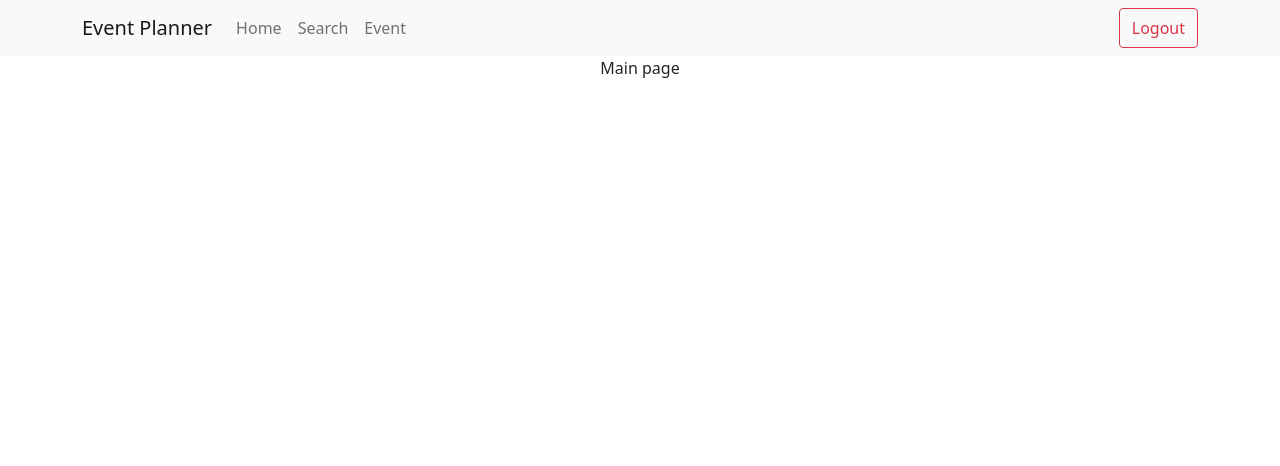
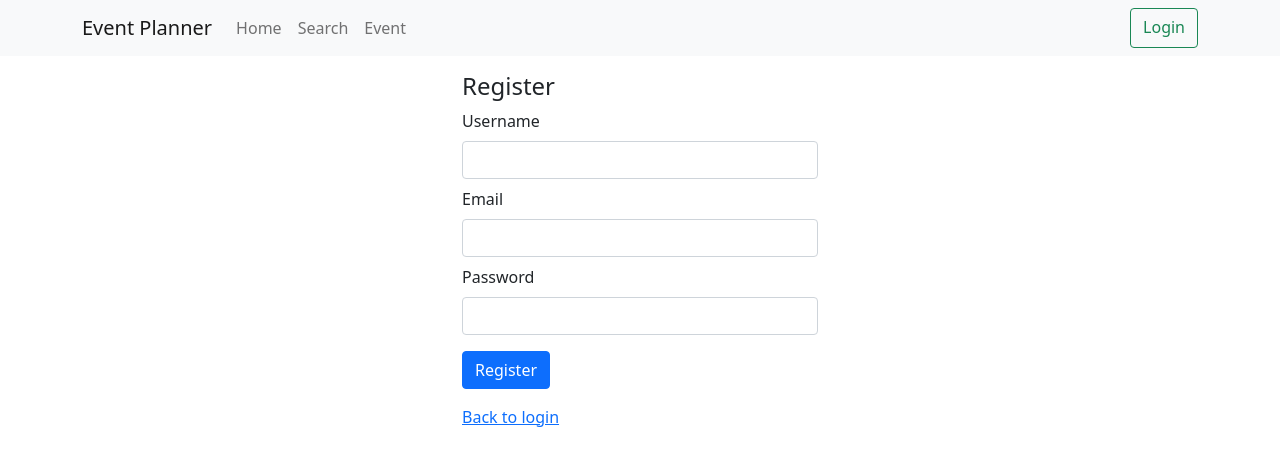
Before and after one commit to CSC-4350-Final-Project/UI, a React (Create React App) app: page /register in a window 1280 px wide. Shown: the top 466 px of the page. Built offline with nearby package versions, Linux system fonts and the light colour scheme.

Commit message:
login and logout functionality on the app

```diff
--- a/src/components/AppNavbar/AppNavbar.js
+++ b/src/components/AppNavbar/AppNavbar.js
@@ -6,10 +6,19 @@ import {
   Nav,
   Navbar,
 } from 'react-bootstrap';
-import { Link } from 'react-router-dom';
+import { Link, useNavigate } from 'react-router-dom';
 import './AppNavbar.css';
+import useAuth from '../../hooks/useAuth';
 
 function AppNavbar() {
+  const auth = useAuth();
+  const navigate = useNavigate();
+
+  function logout() {
+    auth.logout();
+    navigate('/');
+  }
+
   return (
     <Navbar bg="light" expand="lg">
       <Container>
@@ -19,11 +28,11 @@ function AppNavbar() {
           <Nav>
             <Nav.Link as={Link} to="/">Home</Nav.Link>
             <Nav.Link as={Link} to="/search">Search</Nav.Link>
-            {/* I think this will be removed once we have actual events,
-            now it's there just for testing */}
             <Nav.Link as={Link} to="/event/1">Event</Nav.Link>
             <div className="logout-button">
-              <Button className="ml-auto" variant="outline-danger">Logout</Button>
+              {auth.authed
+                ? <Button onClick={() => logout()} className="ml-auto" variant="outline-danger">Logout</Button>
+                : <Button as={Link} to="/login" className="ml-auto" variant="outline-success">Login</Button>}
             </div>
           </Nav>
         </Navbar.Collapse>
--- /dev/null
+++ b/src/components/Login/Login.js
@@ -0,0 +1,93 @@
+/* eslint-disable no-alert */
+import React, { useState } from 'react';
+import {
+  Col,
+  Container,
+  Form,
+  Row,
+  Button,
+} from 'react-bootstrap';
+import { Link, Navigate } from 'react-router-dom';
+import PropTypes from 'prop-types';
+import useAuth from '../../hooks/useAuth';
+
+function Login({ register }) {
+  const [form, setForm] = useState({ email: '', password: '', username: '' });
+  const auth = useAuth();
+
+  async function loginRegister() {
+    if (!form.email && !form.password && (!register || !form.username)) {
+      return;
+    }
+
+    const res = await (
+      await fetch(`${process.env.REACT_APP_DOMAIN}/${register ? 'register' : 'login'}`, {
+        method: 'POST',
+        headers: { 'Content-Type': 'application/json' },
+        body: JSON.stringify(form),
+      })
+    ).json();
+
+    if (!res.error && !register) { // if we're logging in
+      auth.login(res.token);
+    } else {
+      alert(res.message);
+    }
+
+    setForm({ email: '', password: '', username: '' });
+  }
+
+  return auth.authed ? <Navigate to="/" replace /> : (
+    <Container>
+      <Row className="mt-3">
+        <Col className="mx-auto" xs={12} sm={4}>
+          <h4>
+            {register ? 'Register' : 'Login'}
+          </h4>
+        </Col>
+      </Row>
+      <Row>
+        <Col className="mx-auto" xs={12} sm={4}>
+          <Form onSubmit={() => loginRegister()}>
+            {register
+              && (
+                <Form.Group className="mb-2">
+                  <Form.Label>Username</Form.Label>
+                  <Form.Control required value={form.username} onChange={(e) => setForm({ ...form, username: e.target.value })} type="text" />
+                </Form.Group>
+              )}
+            <Form.Group>
+              <Form.Label>Email</Form.Label>
+              <Form.Control required value={form.email} onChange={(e) => setForm({ ...form, email: e.target.value })} type="text" />
+            </Form.Group>
+            <Form.Group className="mt-2">
+              <Form.Label>Password</Form.Label>
+              <Form.Control required value={form.password} onChange={(e) => setForm({ ...form, password: e.target.value })} type="password" />
+            </Form.Group>
+          </Form>
+        </Col>
+      </Row>
+      <Row className="mt-3">
+        <Col className="mx-auto" xs={12} sm={4}>
+          <div>
+            <Button onClick={() => loginRegister()} variant="primary">{register ? 'Register' : 'Login'}</Button>
+          </div>
+        </Col>
+      </Row>
+      <Row className="mt-3">
+        <Col className="mx-auto" xs={12} sm={4}>
+          <div>
+            {register ? <Link to="/login">Back to login</Link>
+              : <Link to="/register">Or click here to register</Link>}
+          </div>
+        </Col>
+      </Row>
+    </Container>
+  );
+}
+
+Login.propTypes = { register: PropTypes.bool };
+
+Login.defaultProps = { register: false };
+
+export default Login;
--- /dev/null
+++ b/src/hooks/useAuth.js
@@ -0,0 +1,41 @@
+import * as React from 'react';
+
+function useAuth() {
+    const [authed, setAuthed] = React.useState(false);
+
+    React.useEffect(() => {
+        if (localStorage.getItem('token') && localStorage.getItem('token') !== 'null') {
+            setAuthed(true);
+        }
+    }, [])
+
+    return {
+        authed,
+        login(token) {
+            localStorage.setItem('token', token);
+            setAuthed(true);
+        },
+        logout() {
+            localStorage.removeItem('token');
+            setAuthed(false);
+        },
+        headers() {
+            const token = localStorage.getItem('token');
+
+            if (token && token !== 'null') {
+                return { Authorization: `JWT ${token}` };
+            }
+        }
+    };
+}
+
+const authContext = React.createContext();
+export function AuthProvider({ children }) {
+    const auth = useAuth();
+
+    return <authContext.Provider value={auth}>{children}</authContext.Provider>
+}
+
+export default function AuthConsumer() {
+    return React.useContext(authContext);
+}
--- a/src/index.js
+++ b/src/index.js
@@ -8,21 +8,27 @@ import Event from './components/Event/Event';
 import AppNavbar from './components/AppNavbar/AppNavbar'
 import Search from './components/Search/Search'
 import User from './components/User/User'
+import Login from './components/Login/Login'
 import 'bootstrap/dist/css/bootstrap.css';
+import { AuthProvider } from "./hooks/useAuth";
 
 const container = document.getElementById('root');
 const root = createRoot(container);
 root.render(
   <React.StrictMode>
+    <AuthProvider>
       <BrowserRouter>
         <AppNavbar />
         <Routes>
+          <Route path="login" element={<Login />} />
+          <Route path="register" element={<Login register={true} />} />
           <Route path="event/:id" element={<Event />} />
           <Route path="search" element={<Search />} />
           <Route path="user/:id" element={<User />} />
           <Route path="*" element={<App />} />
         </Routes>
       </BrowserRouter>
+    </AuthProvider>
   </React.StrictMode>
 );
 
```
Also changed, not shown: 1 other file (tests, documents, lock files or other folders). Lines whose indentation alone changed are shown as unchanged.
